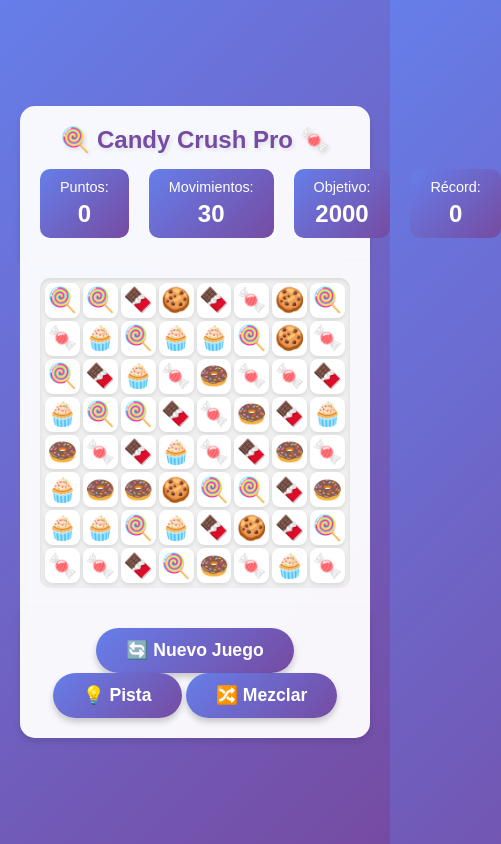
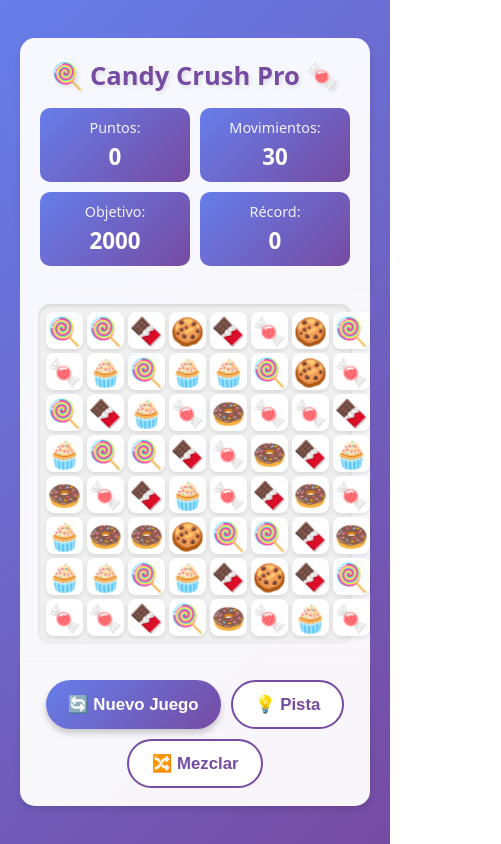
Before and after one commit to Moonlynxr/CandyCrushParaPacheco, a plain HTML site: page index.html in a window 390 px wide. Shown: the whole page, 501 px wide, since content can reach past the window. Drawn offline with Linux system fonts and the light colour scheme.

Commit message:
1.0
Updated styles for improved layout and responsiveness.

```diff
--- a/style.css
+++ b/style.css
@@ -1,29 +1,20 @@
-* {
-    margin: 0;
-    padding: 0;
-    box-sizing: border-box;
-}
+* { margin: 0; padding: 0; box-sizing: border-box; }
 
 body {
-    font-family: 'Arial', sans-serif;
+  font-family: system-ui, -apple-system, "Segoe UI", Roboto, Arial, sans-serif;
   background: linear-gradient(135deg, #667eea 0%, #764ba2 100%);
   min-height: 100vh;
-    display: flex;
-    justify-content: center;
-    align-items: center;
+  display: flex; justify-content: center; align-items: center;
   padding: 20px;
 }
 
-.container {
-    max-width: 600px;
-    width: 100%;
-}
+.container { max-width: 680px; width: 100%; }
 
 header {
-    background: rgba(255, 255, 255, 0.95);
+  background: rgba(255,255,255,.95);
   padding: 20px;
   border-radius: 15px 15px 0 0;
-    box-shadow: 0 4px 6px rgba(0, 0, 0, 0.1);
+  box-shadow: 0 4px 6px rgba(0,0,0,.1);
 }
 
 h1 {
@@ -31,205 +22,134 @@ h1 {
   color: #764ba2;
   font-size: 2em;
   margin-bottom: 15px;
-    text-shadow: 2px 2px 4px rgba(0, 0, 0, 0.1);
+  text-shadow: 2px 2px 4px rgba(0,0,0,.1);
 }
 
 .score-board {
-    display: flex;
-    justify-content: space-around;
-    gap: 20px;
+  display: grid;
+  grid-template-columns: repeat(4, 1fr);
+  gap: 10px;
 }
 
 .score-item {
   text-align: center;
   background: linear-gradient(135deg, #667eea 0%, #764ba2 100%);
-    padding: 10px 20px;
+  padding: 10px 14px;
   border-radius: 10px;
   color: white;
-    flex: 1;
 }
 
-.label {
-    display: block;
-    font-size: 0.9em;
-    margin-bottom: 5px;
-}
-
-.value {
-    display: block;
-    font-size: 1.5em;
-    font-weight: bold;
-}
+.label { display:block; font-size:.9em; margin-bottom:4px; opacity:.9; }
+.value { display:block; font-size:1.4em; font-weight:700; }
 
 .game-container {
-    background: rgba(255, 255, 255, 0.95);
-    padding: 20px;
-    display: flex;
-    justify-content: center;
-    align-items: center;
+  background: rgba(255,255,255,.95);
+  padding: 18px;
+  display: flex; justify-content: center; align-items: center;
 }
 
 .board {
   display: grid;
   grid-template-columns: repeat(8, 1fr);
-    gap: 5px;
+  gap: 6px;
   background: #f0f0f0;
   padding: 10px;
-    border-radius: 10px;
-    box-shadow: inset 0 2px 4px rgba(0, 0, 0, 0.1);
-    max-width: 500px;
-    width: 100%;
+  border-radius: 12px;
+  box-shadow: inset 0 2px 4px rgba(0,0,0,.1);
+  max-width: 520px; width: 100%;
 }
 
 .candy {
   aspect-ratio: 1;
-    display: flex;
-    align-items: center;
-    justify-content: center;
+  display: flex; align-items: center; justify-content: center;
   font-size: 2em;
   background: white;
   border-radius: 8px;
   cursor: pointer;
-    transition: all 0.3s ease;
-    box-shadow: 0 2px 4px rgba(0, 0, 0, 0.1);
+  transition: transform .15s ease, box-shadow .2s ease, background .2s ease;
+  box-shadow: 0 2px 4px rgba(0,0,0,.1);
   user-select: none;
+  touch-action: none; /* mejora gestos en móvil */
 }
 
 .candy:hover {
-    transform: scale(1.1);
-    box-shadow: 0 4px 8px rgba(0, 0, 0, 0.2);
+  transform: scale(1.06);
+  box-shadow: 0 4px 8px rgba(0,0,0,.2);
 }
 
 .candy.selected {
   background: #ffd700;
-    transform: scale(1.15);
-    box-shadow: 0 0 15px rgba(255, 215, 0, 0.5);
+  transform: scale(1.12);
+  box-shadow: 0 0 15px rgba(255,215,0,.5);
 }
 
-.candy.matched {
-    animation: match 0.5s ease;
+.candy.hint {
+  outline: 3px dashed #ffd700;
+  outline-offset: -3px;
+  animation: pulse .8s ease-in-out infinite alternate;
 }
 
-@keyframes match {
-    0% {
-        transform: scale(1);
-        opacity: 1;
-    }
-    50% {
-        transform: scale(1.3) rotate(180deg);
-        opacity: 0.5;
-    }
-    100% {
-        transform: scale(0);
-        opacity: 0;
-    }
+@keyframes pulse {
+  from { transform: scale(1.02); }
+  to   { transform: scale(1.12); }
 }
 
-.candy.falling {
-    animation: fall 0.5s ease;
-}
+.candy.matched { animation: match .5s ease; }
 
-@keyframes fall {
-    from {
-        transform: translateY(-100%);
-        opacity: 0;
-    }
-    to {
-        transform: translateY(0);
-        opacity: 1;
-    }
+@keyframes match {
+  0% { transform: scale(1); opacity: 1; }
+  50% { transform: scale(1.25) rotate(12deg); opacity: .5; }
+  100% { transform: scale(0); opacity: 0; }
 }
 
 .controls {
-    background: rgba(255, 255, 255, 0.95);
-    padding: 20px;
+  background: rgba(255,255,255,.95);
+  padding: 18px;
   border-radius: 0 0 15px 15px;
   text-align: center;
-    box-shadow: 0 4px 6px rgba(0, 0, 0, 0.1);
+  box-shadow: 0 4px 6px rgba(0,0,0,.1);
+  display: flex; gap: 10px; justify-content: center; flex-wrap: wrap;
 }
 
 .btn {
   background: linear-gradient(135deg, #667eea 0%, #764ba2 100%);
-    color: white;
-    border: none;
-    padding: 12px 30px;
-    font-size: 1.1em;
-    border-radius: 25px;
-    cursor: pointer;
-    transition: all 0.3s ease;
-    box-shadow: 0 4px 6px rgba(0, 0, 0, 0.2);
-    font-weight: bold;
+  color: white; border: none; padding: 12px 22px;
+  font-size: 1.05em; border-radius: 25px; cursor: pointer;
+  transition: transform .1s ease, box-shadow .2s ease, opacity .2s ease;
+  box-shadow: 0 4px 6px rgba(0,0,0,.2);
+  font-weight: 700;
 }
-
-.btn:hover {
-    transform: translateY(-2px);
-    box-shadow: 0 6px 12px rgba(0, 0, 0, 0.3);
-}
-
-.btn:active {
-    transform: translateY(0);
+.btn:hover { transform: translateY(-1px); box-shadow: 0 6px 12px rgba(0,0,0,.3); }
+.btn:active { transform: translateY(0); }
+.btn-ghost {
+  background: white; color: #764ba2; border: 2px solid #764ba2;
+  box-shadow: none;
 }
 
 .game-over {
-    position: fixed;
-    top: 0;
-    left: 0;
-    width: 100%;
-    height: 100%;
-    background: rgba(0, 0, 0, 0.8);
-    display: flex;
-    justify-content: center;
-    align-items: center;
-    z-index: 1000;
+  position: fixed; inset: 0;
+  background: rgba(0,0,0,.8);
+  display: flex; justify-content: center; align-items: center; z-index: 1000;
 }
-
-.game-over.hidden {
-    display: none;
-}
+.game-over.hidden { display: none; }
 
 .game-over-content {
-    background: white;
-    padding: 40px;
-    border-radius: 20px;
-    text-align: center;
-    box-shadow: 0 10px 30px rgba(0, 0, 0, 0.3);
-    animation: popIn 0.5s ease;
+  background: white; padding: 36px; border-radius: 20px; text-align: center;
+  box-shadow: 0 10px 30px rgba(0,0,0,.3);
+  animation: popIn .45s ease;
 }
 
 @keyframes popIn {
-    from {
-        transform: scale(0.5);
-        opacity: 0;
-    }
-    to {
-        transform: scale(1);
-        opacity: 1;
-    }
+  from { transform: scale(.5); opacity: 0; }
+  to   { transform: scale(1); opacity: 1; }
 }
 
-.game-over-content h2 {
-    color: #764ba2;
-    font-size: 2.5em;
-    margin-bottom: 20px;
-}
-
-.game-over-content p {
-    font-size: 1.5em;
-    margin-bottom: 30px;
-    color: #333;
-}
+.game-over-content h2 { color: #764ba2; font-size: 2.2em; margin-bottom: 10px; }
+.game-over-content p  { font-size: 1.4em; margin-bottom: 24px; color: #333; }
 
 @media (max-width: 600px) {
-    h1 {
-        font-size: 1.5em;
+  h1 { font-size: 1.6em; }
+  .candy { font-size: 1.7em; }
+  .board { gap: 4px; padding: 8px; }
+  .score-board { grid-template-columns: repeat(2, 1fr); }
 }
-
-    .candy {
-        font-size: 1.5em;
-    }
-
-    .board {
-        gap: 3px;
-        padding: 5px;
-    }
-}
```
Lines whose indentation alone changed are shown as unchanged.
